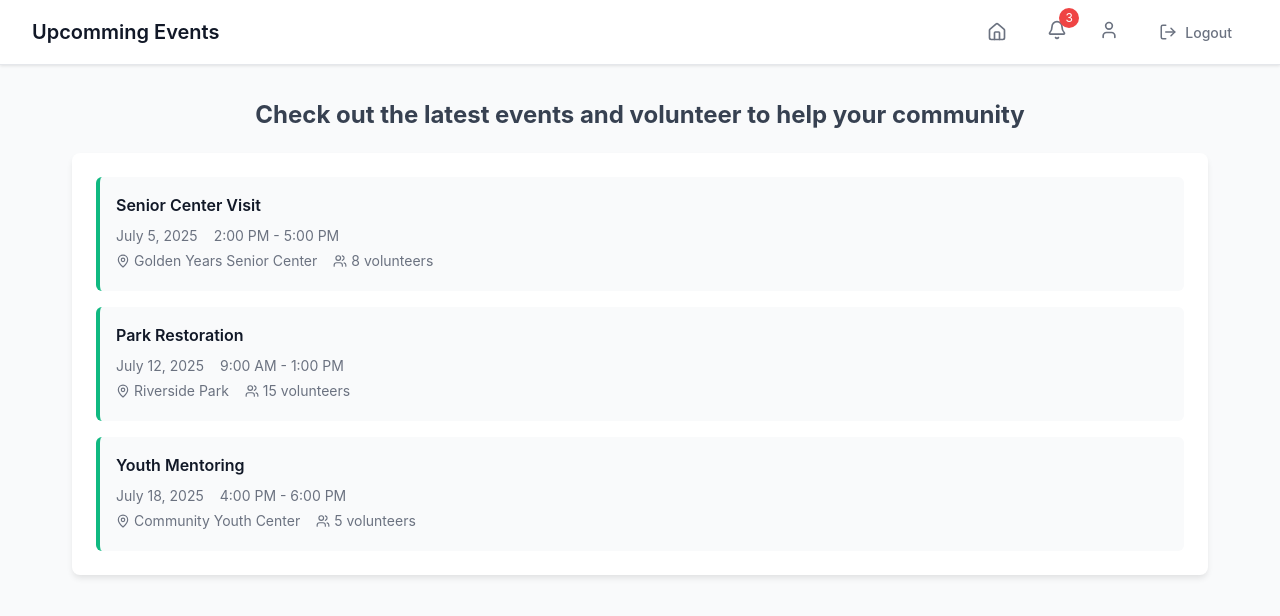
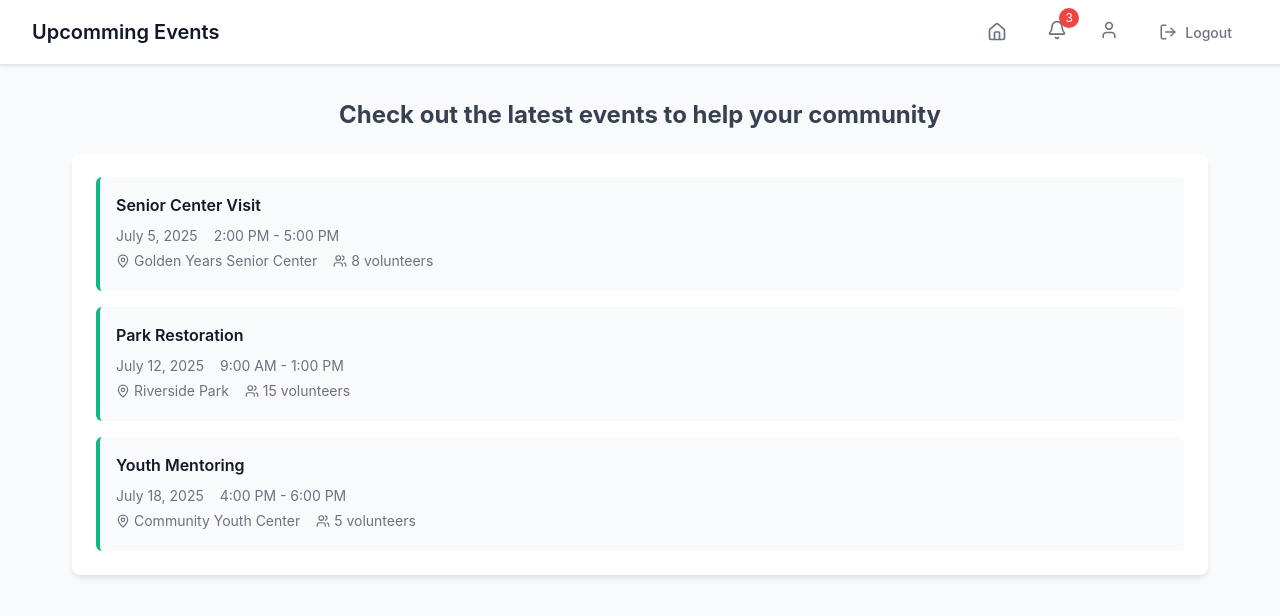
Before and after one commit to group-08-fullstack/volunteer-management-app, a React (Vite) app: page /viewallevents in a window 1280 px wide. Shown: the top 616 px of the page. Built offline with nearby package versions, Linux system fonts and the light colour scheme.

Commit message:
Update ViewAllEvents.jsx

```diff
--- a/src/components/ViewAllEvents.jsx
+++ b/src/components/ViewAllEvents.jsx
@@ -251,7 +251,7 @@ export default function ViewAllEvents() {
         <div className="main-content">
           {/* Page Header */}
 
-          <h2 style={{ paddingBottom: '20px' ,textAlign:'center'}}>Check out the latest events and volunteer to help your community</h2>
+          <h2 style={{ paddingBottom: '20px' ,textAlign:'center'}}>Check out the latest events to help your community</h2>
 
 
           {/* Events Container */}
```
